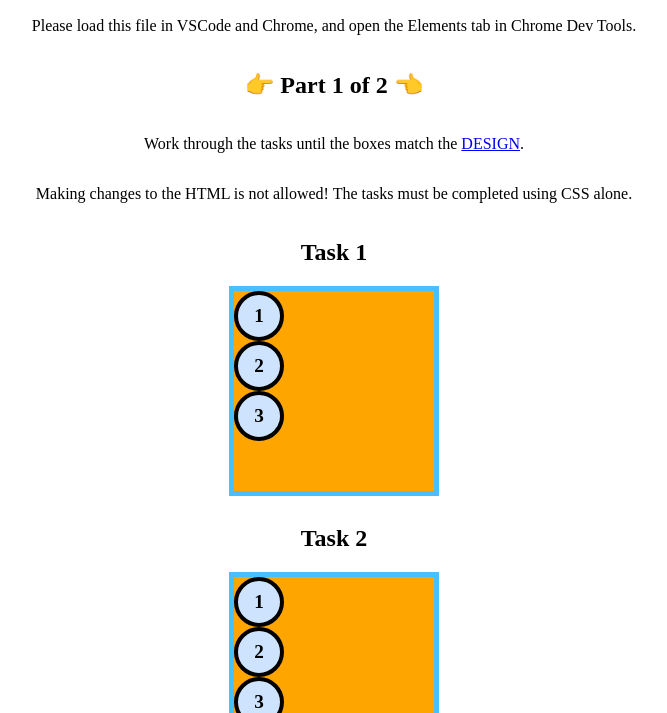
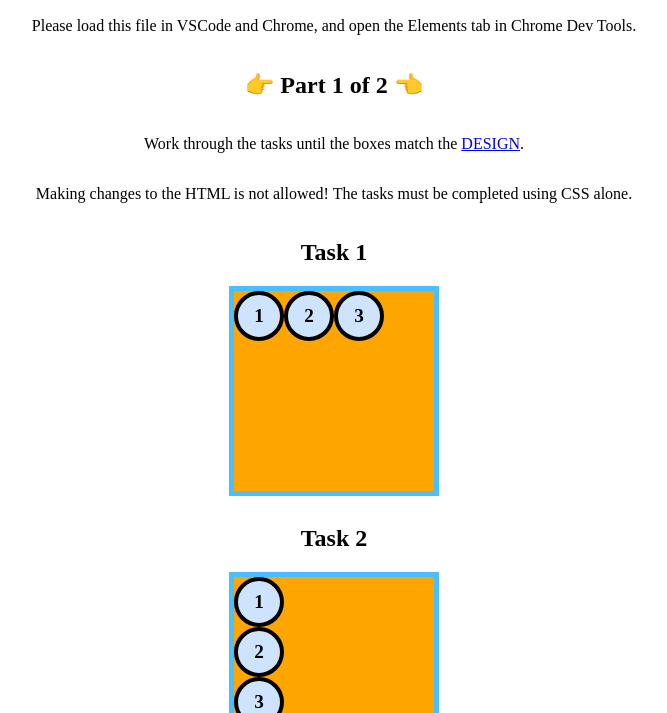
Before and after one commit to bloominstituteoftechnology/module-project-html-and-css-iii-K1ngHandy, a plain HTML site: page index.html in a window 1280 px wide. Shown: the part 87-800 px from the top of the page, without its empty margins (306-973 px from the left). Drawn offline with Linux system fonts and the light colour scheme.

Commit message:
task 1 complete

```diff
--- a/index.html
+++ b/index.html
@@ -56,7 +56,9 @@
     */
 
     /* 👉 Task 1 - [HINT] only the flex container needs to be manipulated */
-    .challenge {}
+    #flexContainer1 {
+      display: flex;
+    }
 
     /* 👉 Task 2 - [HINT] the flex container needs to change direction */
 
```
